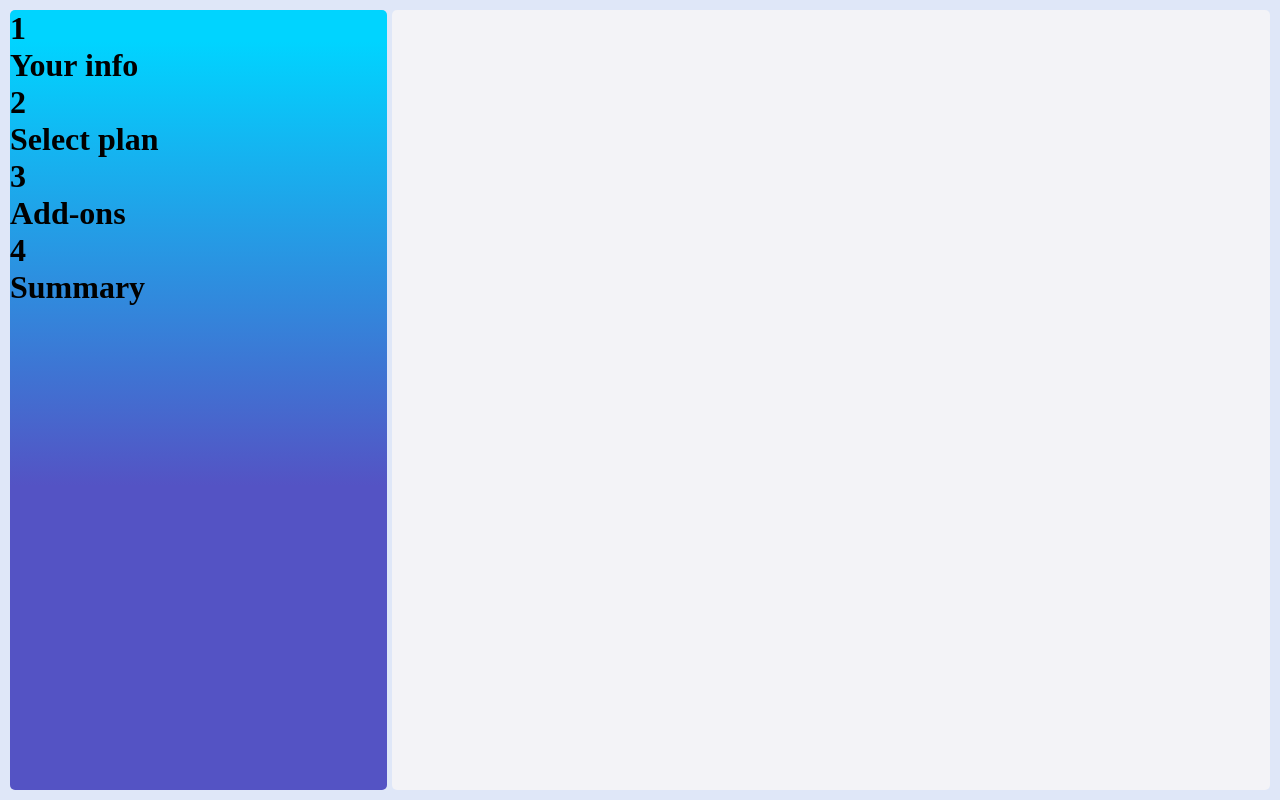
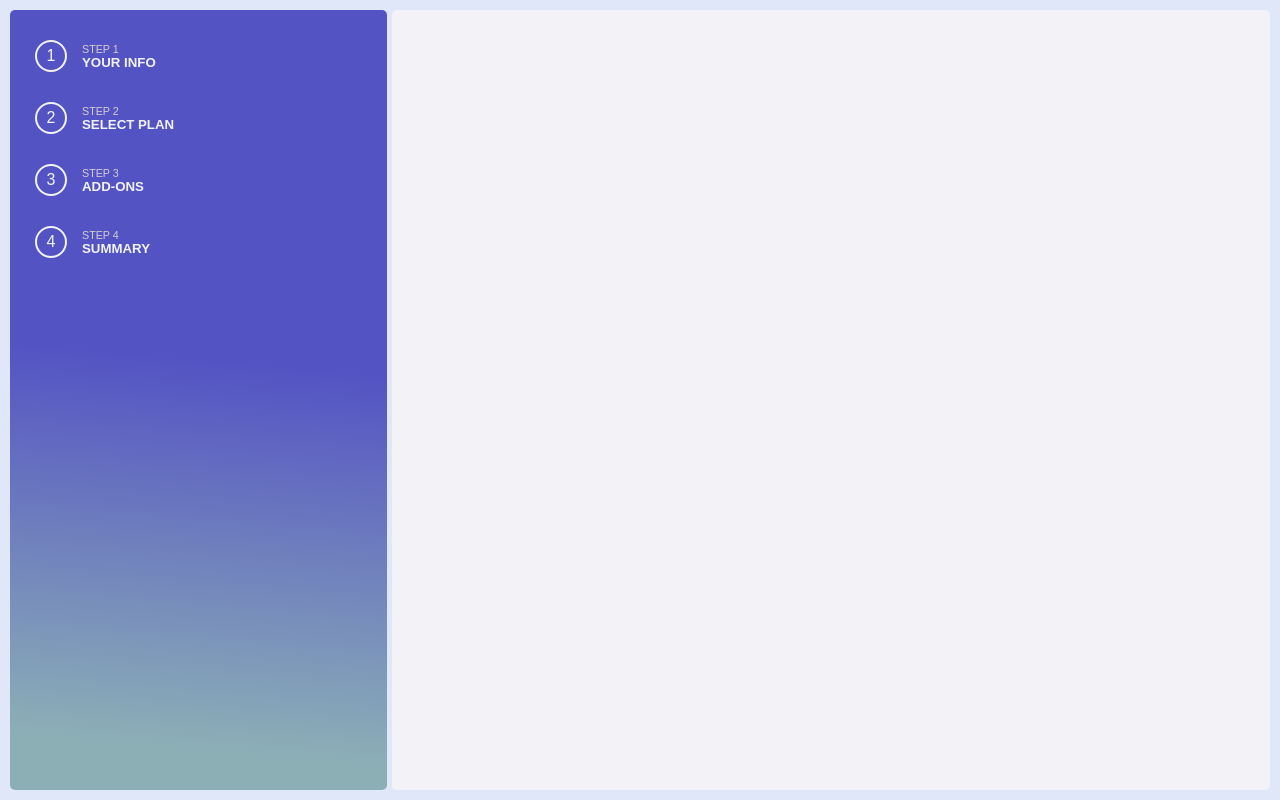
Before and after one commit to tomasleggire/Multi-step-form, a React (Vite) app: page / in a window 1280 px wide. Built offline with nearby package versions, Linux system fonts and the light colour scheme; the HTML template or start-up script is replaced by a standard one.

Commit message:
Steps maquetado

```diff
--- a/src/components/Step.tsx
+++ b/src/components/Step.tsx
@@ -8,9 +8,12 @@ interface MyProps {
 
 export default function Step(props: MyProps) {
   return (
-    <div>
-      <h1>{props.num}</h1>
-      <h1>{props.title}</h1>
+    <div className="main-step">
+      <h4 className="step-num">{props.num}</h4>
+      <div className="step-text">
+        <h6 className="step-text-title">Step {props.num}</h6>
+        <h5 className="step-text-subtitle">{props.title}</h5>
+      </div>
     </div>
   );
 }
--- a/src/index.css
+++ b/src/index.css
@@ -1,6 +1,8 @@
 :root {
   --principal-bg-white: rgb(243, 243, 247);
   --secondary-bg-white: rgb(223, 231, 248);
+  --principal-text: rgb(48, 48, 102);
+  --gray: rgb(216, 206, 206);
 }
 
 * {
--- a/src/styles/Step.css
+++ b/src/styles/Step.css
@@ -0,0 +1,46 @@
+.main-step {
+  display: flex;
+  align-items: center;
+  gap: 15px;
+  margin-bottom: 30px;
+  font-family: sans-serif;
+}
+
+.step-num {
+  background-color: transparent;
+  width: 32px;
+  height: 32px;
+  border-radius: 50%;
+  display: flex;
+  justify-content: center;
+  align-items: center;
+  border: 2px solid var(--principal-bg-white);
+  font-weight: 100;
+  color: var(--principal-bg-white);
+}
+
+.step-num-selected {
+  background-color: var(--secondary-bg-white);
+  color: var(--principal-text);
+  border: 2px solid var(--principal-text);
+}
+
+.step-text {
+  text-transform: uppercase;
+}
+
+.step-text-title {
+  color: var(--gray);
+  font-weight: 100;
+}
+
+.step-text-subtitle {
+  color: var(--principal-bg-white);
+  font-weight: 700;
+}
+
+@media only screen and (max-width: 660px) {
+  .step-text {
+    display: none;
+  }
+}
--- a/src/styles/StepsMain.css
+++ b/src/styles/StepsMain.css
@@ -1,13 +1,14 @@
 .steps-main-div {
   width: 30%;
   height: calc(100vh - 20px);
-  background: rgb(84, 83, 196);
+  background: rgb(140, 175, 182);
   background: linear-gradient(
-    0deg,
-    rgba(84, 83, 196, 1) 39%,
-    rgba(0, 212, 255, 1) 96%
+    5deg,
+    rgba(140, 175, 182, 1) 7%,
+    rgba(84, 83, 196, 1) 55%
   );
   border-radius: 5px;
+  padding: 30px 25px;
 }
 
 @media only screen and (max-width: 660px) {
@@ -15,5 +16,9 @@
     width: 100%;
     border-radius: 0;
     height: 30vh;
+    display: flex;
+    justify-content: center;
+    align-items: flex-start;
+    gap: 22px;
   }
 }
```
